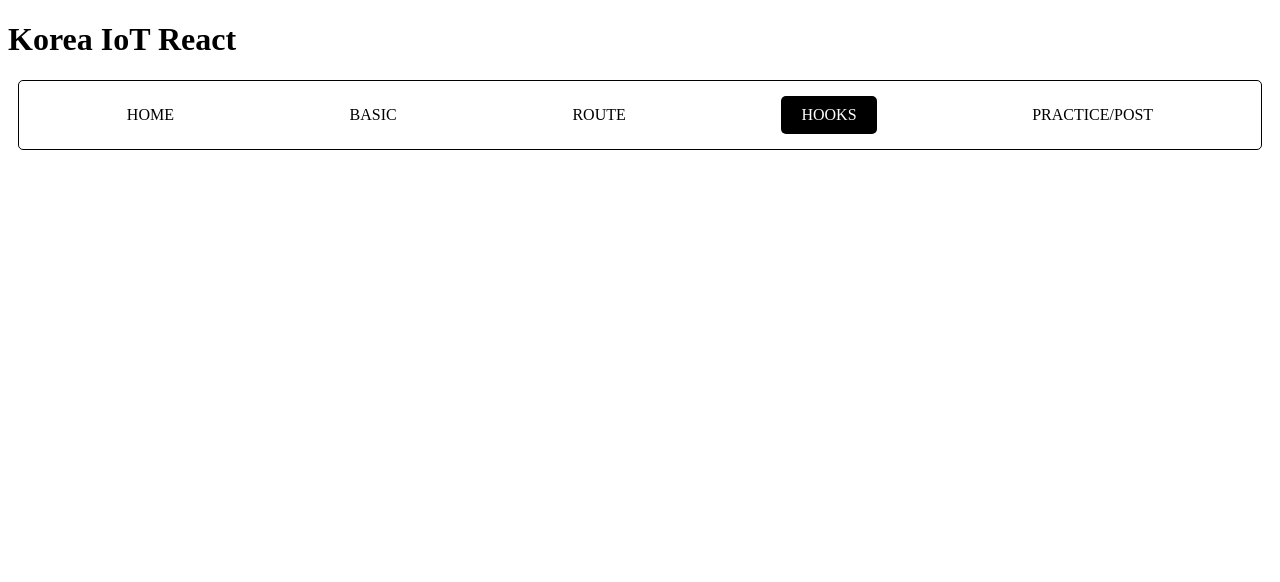
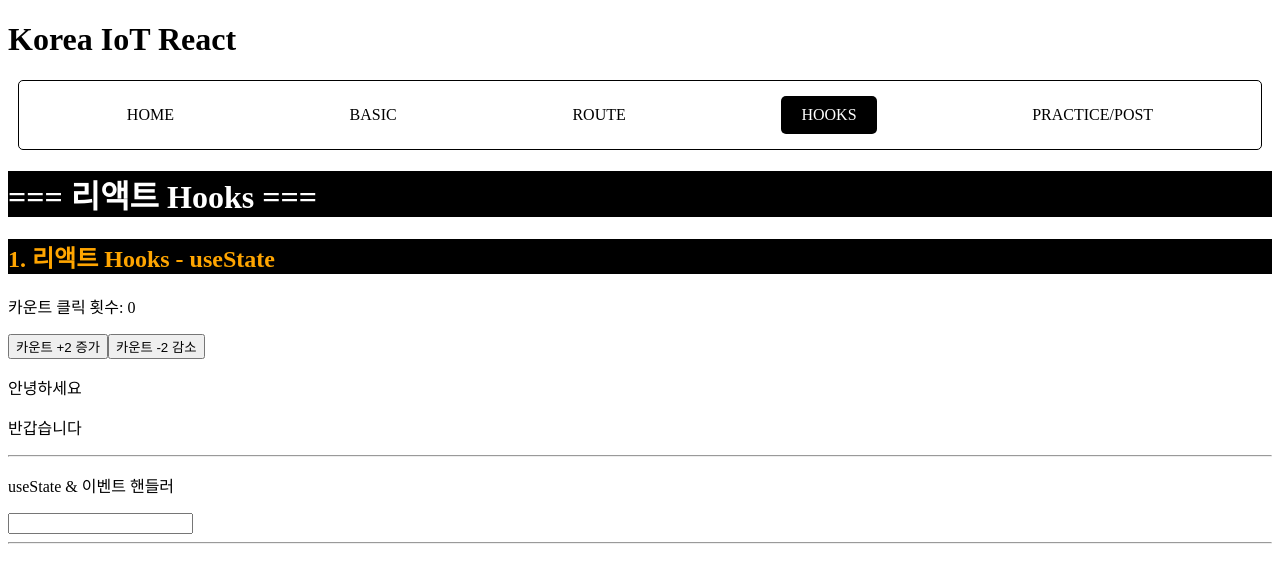
Before and after one commit to devgiants75/k_iot_frontend, a React (Vite) app in the folder f-iot-react/: page /hooks in a window 1280 px wide. Shown: the top 582 px of the page. Built offline with nearby package versions, Linux system fonts and the light colour scheme.

Commit message:
20251103 React Hooks useState

```diff
--- a/f-iot-react/src/App.tsx
+++ b/f-iot-react/src/App.tsx
@@ -2,6 +2,8 @@ import { Route, Routes } from 'react-router-dom';
 import './App.css'
 import Basic from '@/pages/a_basic';
 import RoutePages from '@/pages/b_Route';
+import Hooks from '@/pages/c_hooks';
+
 import Navibar from './components/Navibar';
 import PostList from './_practices/a_basic/PostList';
 import PostDetail from './components/PostDetail';
@@ -23,6 +25,7 @@ function App() {
           - 중첩된 자식 라우트 인식
         */}
         <Route path='/route/*' element={<RoutePages />} />
+        <Route path='/hooks' element={<Hooks />} />
 
         <Route path='/practice/post' element={<PostList />} />
         <Route path='/practice/post/:id' element={<PostDetail />} />
--- a/f-iot-react/src/pages/c_hooks/State01.tsx
+++ b/f-iot-react/src/pages/c_hooks/State01.tsx
@@ -24,8 +24,6 @@ import React, { useState } from 'react'
 
 // const [state, setState] = useState(); - 사용 X
 
-
-
 function State01() {
   //? 기본 구조와 명명 규칙
   // const [state, setState] = useState<type>(initialValue);
@@ -36,11 +34,60 @@ function State01() {
   // 명명 규칙 : set + 상태명 (name -> setName, count -> setCount, post -> setPost)
 
   //? useState 호출 규칙
-  // - 반드시 컴포넌트의 최상단에서 호출!
+  //@ - 반드시 컴포넌트의 최상단에서 호출!
   //   : 조건문, 반복문, 내부 함수에서 호출 불가!
+  //@ - hooks는 React 내부의 함수 - import 해서 사용!
+  // - 여러 개의 상태 사용 시, 관련 있는 훅끼리 묶어서 컴포넌트 상단에 배치 -> 가독성 향상
+
+  // if (true) {
+  //   const [state, setState] = useState();
+  // }
+
+  //^ === HOOKS (useState) === //
+  //? useState 실습 예제 - 카운터 컴포넌트
+  const [count, setCount] = useState<number>(0);
+  const [message, setMessage] = useState<string>('안녕하세요');
+  // if (true) {
+    const [msg, setMsg] = useState<string>('반갑습니다');
+  // }
+
+  //^ 이벤트 핸들러 정의
+  //? 이벤트 핸들러 내에서 count값 변경: 상태 설정 함수 사용
+  //@ 1) 상태 설정 함수를 그대로 사용
+  //    : 이전의 상태를 직접 참조
+  //    > 주로 현재(이전, 최신)의 값과 관련이 없는 변화가 이루어질 경우 사용
+  const handleUpClick = () => {
+    // setCount(5); // 상태 설정 함수의 인자값이 상태 변수로 전달!
+    // setCount(count + 1); // 0 + 1 === 1
+    // setCount(count + 1); // 0 + 1 === 1
+
+    //@ 2) 함수형 컴포넌트 사용
+    //    : 현재(이전, 최신)의 상태값을 기반으로 상태를 업데이트 하는 경우 사용
+    // cf) set- 상태 변경 함수 내에서 콜백 함수
+    //     setCount(() => {})
+    //     >> 해당 콜백 함수의 인자는 '상태의 최신값!'
+    //     >> prev-상태명 (prevName, prevCount, prevUser / previous 이전의)
+    setCount(prevCount => prevCount + 1); // 0 + 1 === 1
+    setCount(prevCount => prevCount + 1); // 1 + 1 === 2
+  }
+
+  const handleDownClick = () => {
+    // setCount(count - 1);
+    // setCount(count - 1);
+
+    setCount(prevCount => prevCount - 1);
+    setCount(prevCount => prevCount - 1);
+  }
 
   return (
-    <div>State01</div>
+    <div>
+      <p>카운트 클릭 횟수: {count}</p>
+      <button onClick={handleUpClick}>카운트 +2 증가</button>
+      <button onClick={handleDownClick}>카운트 -2 감소</button>
+
+      <p>{message}</p>
+      <p>{msg}</p>
+    </div>
   )
 }
 
--- /dev/null
+++ b/f-iot-react/src/pages/c_hooks/State02.tsx
@@ -0,0 +1,35 @@
+import React, { useState } from 'react'
+
+//! useState: "컴포넌트 내에서" 데이터에 대한 상태 관리
+// - 주로 UI에서 발생하는 이벤트에 반응하여 상태 변화
+
+function State02() {
+  //^ === HOOKS (useState) === //
+  const [inputValue, setInputValue] = useState<string>('');
+
+  //^ === EVENT HANDLER === //
+  const handleInputChange = (e: React.ChangeEvent<HTMLInputElement | HTMLSelectElement>) => {
+    // input 창에 change 변화가 일어나면 처리(handle)할 로직
+
+    let inputValue = e.target.value; // 이벤트 객체의 target 속성 === 이벤트가 발생한 input 태그
+    setInputValue(inputValue);
+  }
+
+
+  return (
+    <div>
+      <p>useState & 이벤트 핸들러</p>
+
+      <input
+        type="text"
+        value={inputValue}
+        // onChange 이벤트
+        // : 사용자가 요소에 변화를 일으킬 때 마다 발생하는 이벤트
+        // - input, select, textarea 등의 요소에 적용
+        onChange={handleInputChange}
+      />
+    </div>
+  )
+}
+
+export default State02
--- /dev/null
+++ b/f-iot-react/src/pages/c_hooks/index.tsx
@@ -0,0 +1,24 @@
+import React from 'react'
+import State01 from './State01'
+import State02 from './State02'
+
+const h2Style = {
+  backgroundColor: 'black',
+  color: 'orange'
+}
+
+function Index() {
+  return (
+    <div>
+      <h1 style={{ backgroundColor: 'black', color: 'white' }}>
+        === 리액트 Hooks ===
+      </h1>
+      <h2 style={h2Style}>1. 리액트 Hooks - useState</h2>
+      <State01 /> <hr />
+      <State02 /> <hr />
+
+    </div>
+  )
+}
+
+export default Index
```
